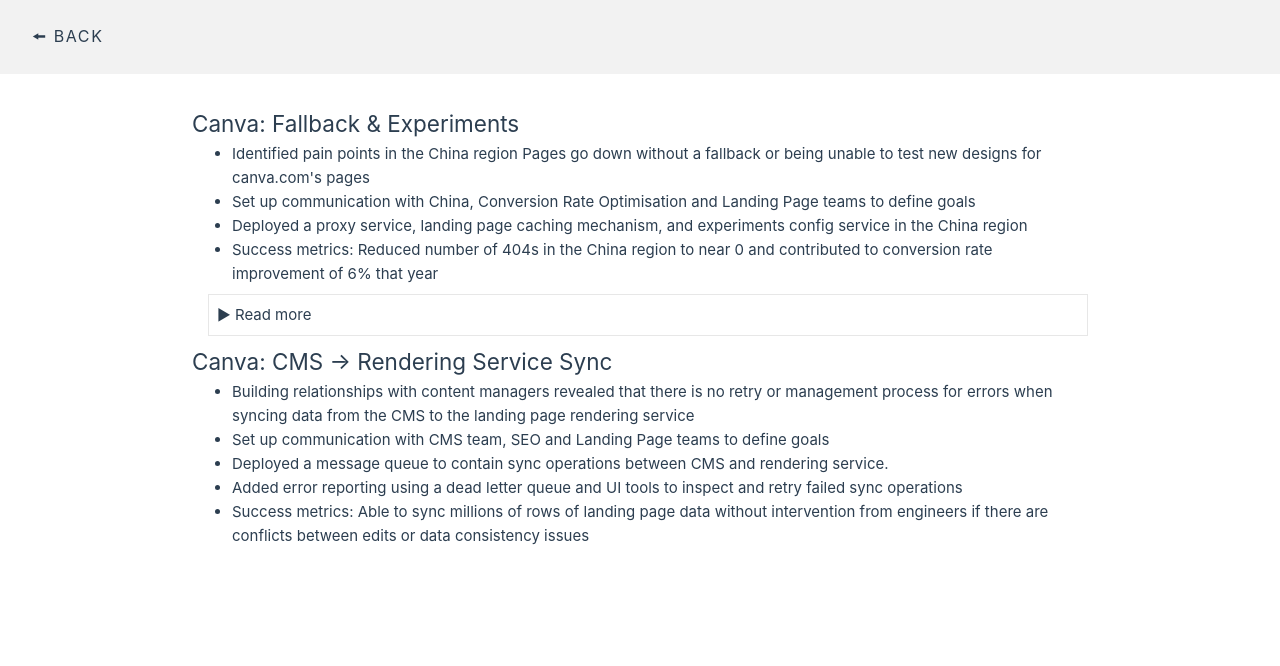
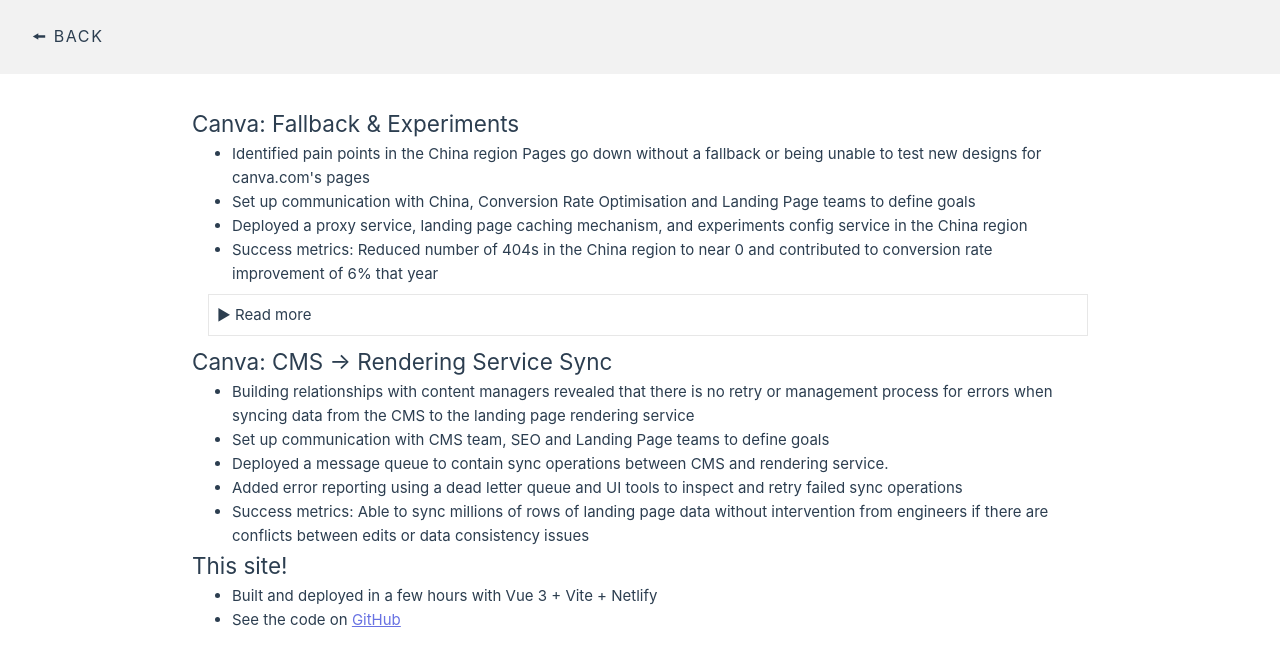
Before and after one commit to persuc/resume, a Vue app: page /accomplishments in a window 1280 px wide. Shown: the top 666 px of the page. Built offline with nearby package versions, Linux system fonts and the light colour scheme.

Commit message:
GitHub link

```diff
--- a/src/views/Accomplishments.vue
+++ b/src/views/Accomplishments.vue
@@ -41,6 +41,13 @@ import Quote from '@/components/Quote.vue'
       <li>Added error reporting using a dead letter queue and UI tools to inspect and retry failed sync operations</li>
       <li>Success metrics: Able to sync millions of rows of landing page data without intervention from engineers if there are conflicts between edits or data consistency issues</li>
     </ul>
+
+    <h2>This site!</h2>
+
+    <ul>
+      <li>Built and deployed in a few hours with Vue 3 + Vite + Netlify</li>
+      <li>See the code on <a target="_blank" href="https://github.com/andrew-p-dev/resume">GitHub</a></li>
+    </ul>
   </div>
 </template>
 
```
